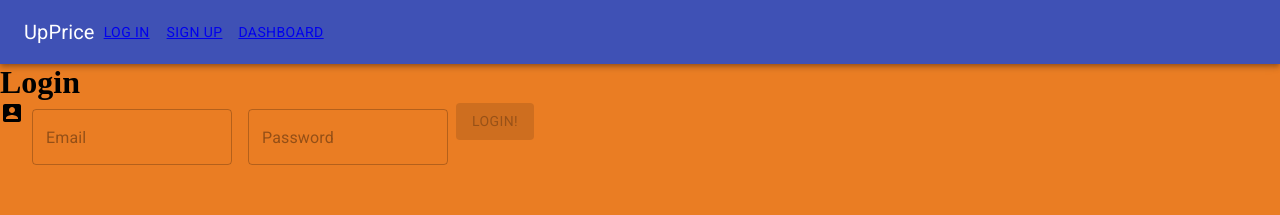
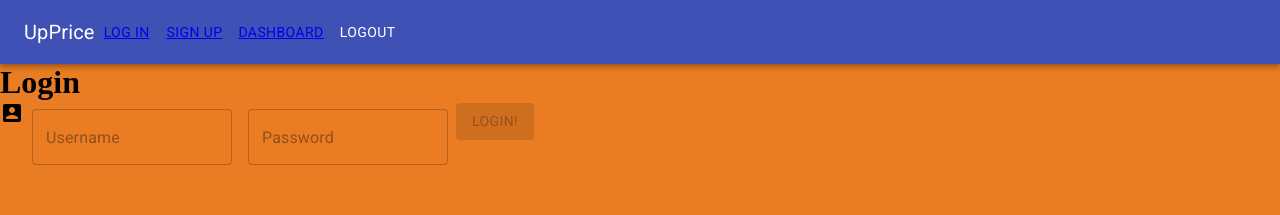
Before and after one commit to bw-airbnb-2/front-end, a React (Create React App) app in the folder airbnb-optimal-price/: page /log-in in a window 1280 px wide. Shown: the top 215 px of the page. Built offline with nearby package versions, Linux system fonts and the light colour scheme.

Commit message:
login and logout

```diff
--- a/airbnb-optimal-price/src/App.js
+++ b/airbnb-optimal-price/src/App.js
@@ -4,8 +4,7 @@ import {
   BrowserRouter as Router,
   Switch,
   Route,
-  Link,
-  useHistory,
+  Link
 } from "react-router-dom";
 
 //material UI
@@ -16,33 +15,14 @@ import Login from "./Components/Login/Login";
 import SignUp from "./Components/SignUp/SignUp";
 import Dashboard from "./Components/Dashboard/Dashboard";
 import { PrivateRoute } from './Components/PrivateRoute';
-
+import NavBar from './Components/NavBar';
 
 function App() {
 
   return (
     <Router>
       <div >
-        <AppBar position="static">
-          <Toolbar>
-            <Typography variant="h6">
-              UpPrice
-            </Typography>
-            <Button color="inherit">
-              <Link to="/log-in">Log in</Link>
-            </Button>
-            <Button color="inherit">
-              <Link to="/sign-up">Sign Up</Link>
-            </Button>
-            <Button color="inherit">
-              <Link to="/dashboard">Dashboard</Link>
-            </Button>
-          </Toolbar>
-        </AppBar>
-        {/* <header>
-          <nav>
-          </nav>
-        </header> */}
+        <NavBar />
         <Switch>
           <Route path="/log-in">
             <Login />
--- a/airbnb-optimal-price/src/Components/Login/Login.js
+++ b/airbnb-optimal-price/src/Components/Login/Login.js
@@ -5,6 +5,8 @@ import TextField from '@material-ui/core/TextField';
 import { makeStyles } from '@material-ui/core/styles';
 import { AccessAlarm, ThreeDRotation } from '@material-ui/icons';
 import AccountBoxIcon from '@material-ui/icons/AccountBox';
+import { axiosWithAuth } from '../../utils/axiosWithAuth';
+import { useHistory } from 'react-router-dom';
 
 const useStyles = makeStyles((theme) => ({
     root: {
@@ -14,11 +16,13 @@ const useStyles = makeStyles((theme) => ({
       },
     },
   }));
-export default function Login(props) {
+export default function Login() {
     const classes = useStyles();
+    let history = useHistory();
     //Setting State
     const [formState, setFormState] = useState({
         email: "",
+        username: "",
         password: "",
       });
 
@@ -33,18 +37,35 @@ export default function Login(props) {
 
     const submitForm = (e) => {
         e.preventDefault();
-        console.log(e.target.value)
+
+        const post = {
+          "username": formState.username,
+          "password": formState.password
+        }
+        console.log(post)
+
+        axiosWithAuth()
+        .post('https://airbnb-bw-backend.herokuapp.com/api/auth/login', post)
+        .then( (res) => {
+          console.log(res.data)
+          localStorage.setItem('token', res.data.token)
+          console.log(history)
+          history.push('/dashboard')
+        })
+        .catch( (err) => {
+          console.error(err)
+        })
     }
 
     //SCHEMA
     const formSchema = Yup.object().shape({
-        email: Yup
-          .string()
-          .email("Must be a valid email address.")
-          .required("Must include email address."),
+        // email: Yup
+        //   .string()
+        //   .email("Must be a valid email address.")
+        //   .required("Must include email address."),
         password: Yup
           .string()
-          .min(8, "Passwords must be at least 8 characters long.")
+          .min(5, "Passwords must be at least 8 characters long.")
           .required("Password is Required"),
       });
       useEffect(() => {
@@ -58,9 +79,10 @@ export default function Login(props) {
             <h1>Login</h1>
             <form className={classes.root}>
             <AccountBoxIcon />
-                <TextField id="email" variant="outlined"type='text' placeholder='Email'onChange={changeHandler} value={formState.email}/>
-                <TextField id="password" variant="outlined"type='password' placeholder='Password'onChange={changeHandler} value={formState.password}/>
-                <Button variant='contained'color='primary'disabled={buttonDisabled}value='submit'onClick={submitForm}>Login!</Button>
+                {/* <TextField id="email" variant="outlined" type='text' placeholder='Email' onChange={changeHandler} value={formState.email}/> */}
+                <TextField id="username" variant="outlined" type='text' placeholder='Username' onChange={changeHandler} value={formState.username}/>
+                <TextField id="password" variant="outlined" type='password' placeholder='Password'onChange={changeHandler} value={formState.password}/>
+                <Button variant='contained'color='primary'disabled={buttonDisabled} value='submit'onClick={submitForm}>Login!</Button>
             </form>
         </div>
     )
--- /dev/null
+++ b/airbnb-optimal-price/src/Components/NavBar.js
@@ -0,0 +1,40 @@
+import React from "react";
+import { AppBar, Toolbar, Typography, Button } from "@material-ui/core";
+import {
+  useHistory,
+  BrowserRouter as Router,
+  Switch,
+  Route,
+  Link,
+} from "react-router-dom";
+
+export default function NavBar() {
+  let history = useHistory();
+  console.log(history);
+
+  const logOut = () => {
+    localStorage.setItem("token", "");
+    console.log(history);
+    history.push('/log-in');
+  };
+
+  return (
+    <AppBar position="static">
+      <Toolbar>
+        <Typography variant="h6">UpPrice</Typography>
+        <Button color="inherit">
+          <Link to="/log-in">Log in</Link>
+        </Button>
+        <Button color="inherit">
+          <Link to="/sign-up">Sign Up</Link>
+        </Button>
+        <Button color="inherit">
+          <Link to="/dashboard">Dashboard</Link>
+        </Button>
+        <Button onClick={() => logOut()} color="inherit">
+          Logout
+        </Button>
+      </Toolbar>
+    </AppBar>
+  );
+}
--- a/airbnb-optimal-price/src/Components/SignUp/SignUp.js
+++ b/airbnb-optimal-price/src/Components/SignUp/SignUp.js
@@ -5,7 +5,6 @@ import schema from './SignUp-Schema'
 import axios from 'axios'
 import { axiosWithAuth } from '../../utils/axiosWithAuth';
 import { useHistory } from 'react-router-dom';
-
 
 // Material UI
 import { Button } from '@material-ui/core'
@@ -23,8 +22,6 @@ const useStyles = makeStyles((theme) => ({
     },
   },
 }));
-
-
 
 function SignUp(props) {
 
```
